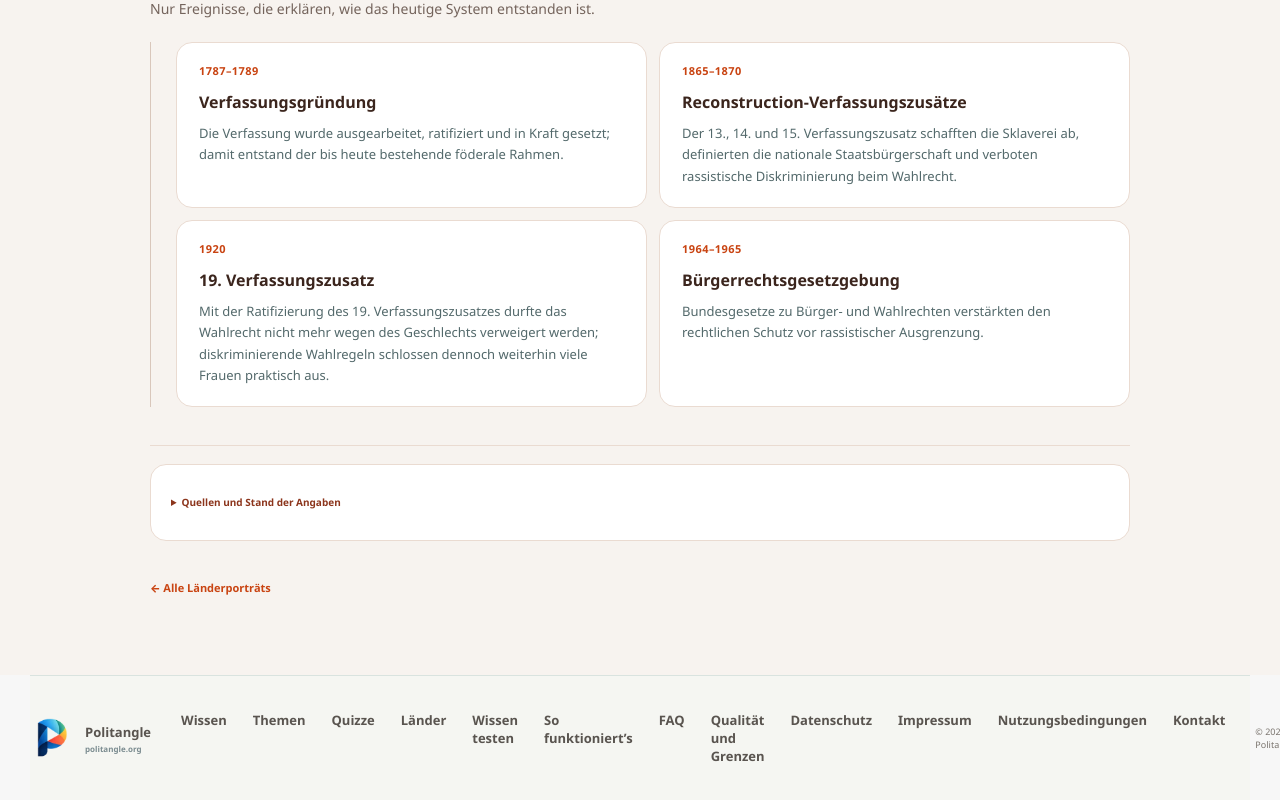
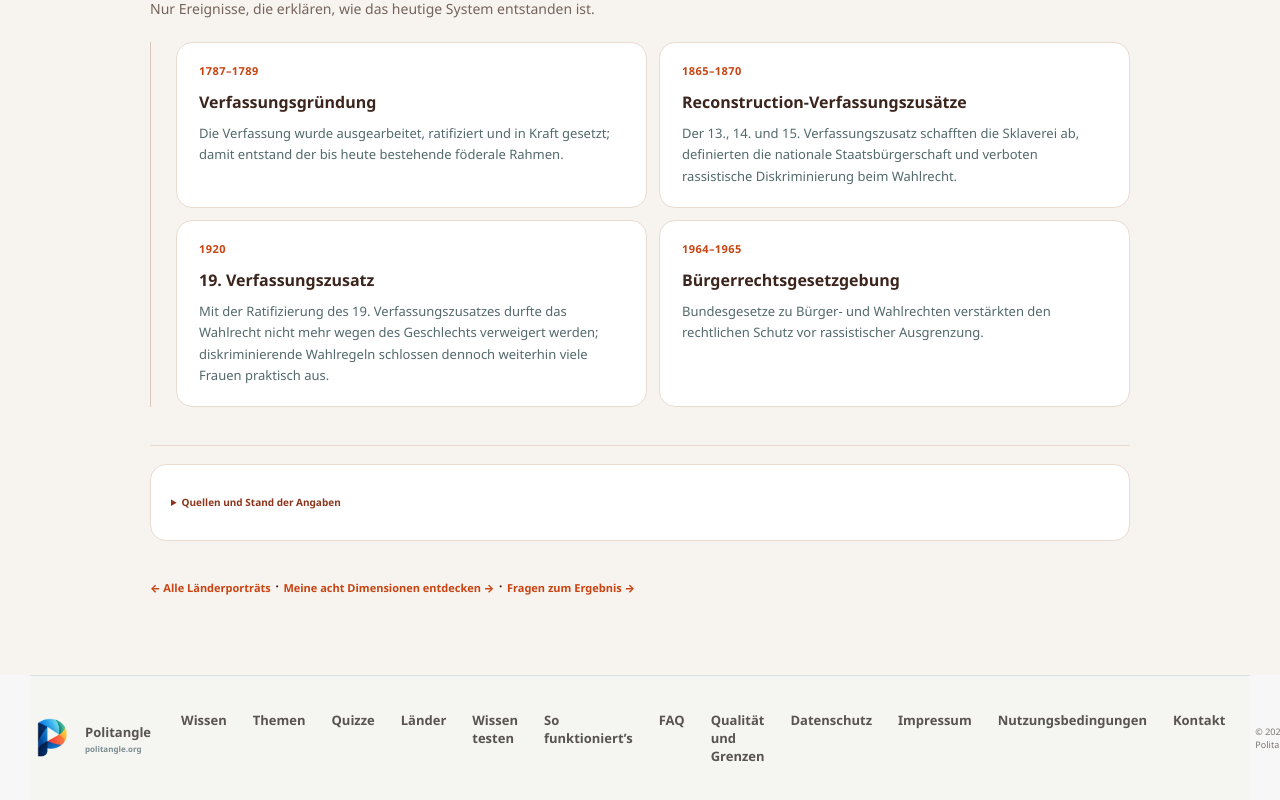
Before and after one commit to unikmo/Politangle, a Next.js app: page /de/countries/united-states in a window 1280 px wide. Shown: the part 2758-3558 px from the top of the page. Built offline with nearby package versions, Linux system fonts and the light colour scheme.

Commit message:
ux: make neutral follow-up actions and FAQ explanations available from quiz and guide templates

```diff
--- a/app/countries/CountryGuide.tsx
+++ b/app/countries/CountryGuide.tsx
@@ -179,7 +179,7 @@ export function CountryGuide({ country, locale, backHref }: { country: CountryPr
         </div>
       </details>
 
-      <div className="country-back"><Link href={backHref}>← {c.back}</Link></div>
+      <div className="country-back"><Link href={backHref}>← {c.back}</Link> · <Link href={`/${locale}/quiz`}>{locale === 'de' ? 'Meine acht Dimensionen entdecken →' : locale === 'es' ? 'Explorar mis ocho dimensiones →' : locale === 'fr' ? 'Découvrir mes huit dimensions →' : locale === 'pt-br' ? 'Explorar minhas oito dimensões →' : 'Explore my eight dimensions →'}</Link> · <Link href={`/${locale}/faq`}>{locale === 'de' ? 'Fragen zum Ergebnis →' : locale === 'es' ? 'Dudas sobre los resultados →' : locale === 'fr' ? 'Questions sur les résultats →' : locale === 'pt-br' ? 'Dúvidas sobre resultados →' : 'Questions about results →'}</Link></div>
     </section>
   </>;
 }
```
